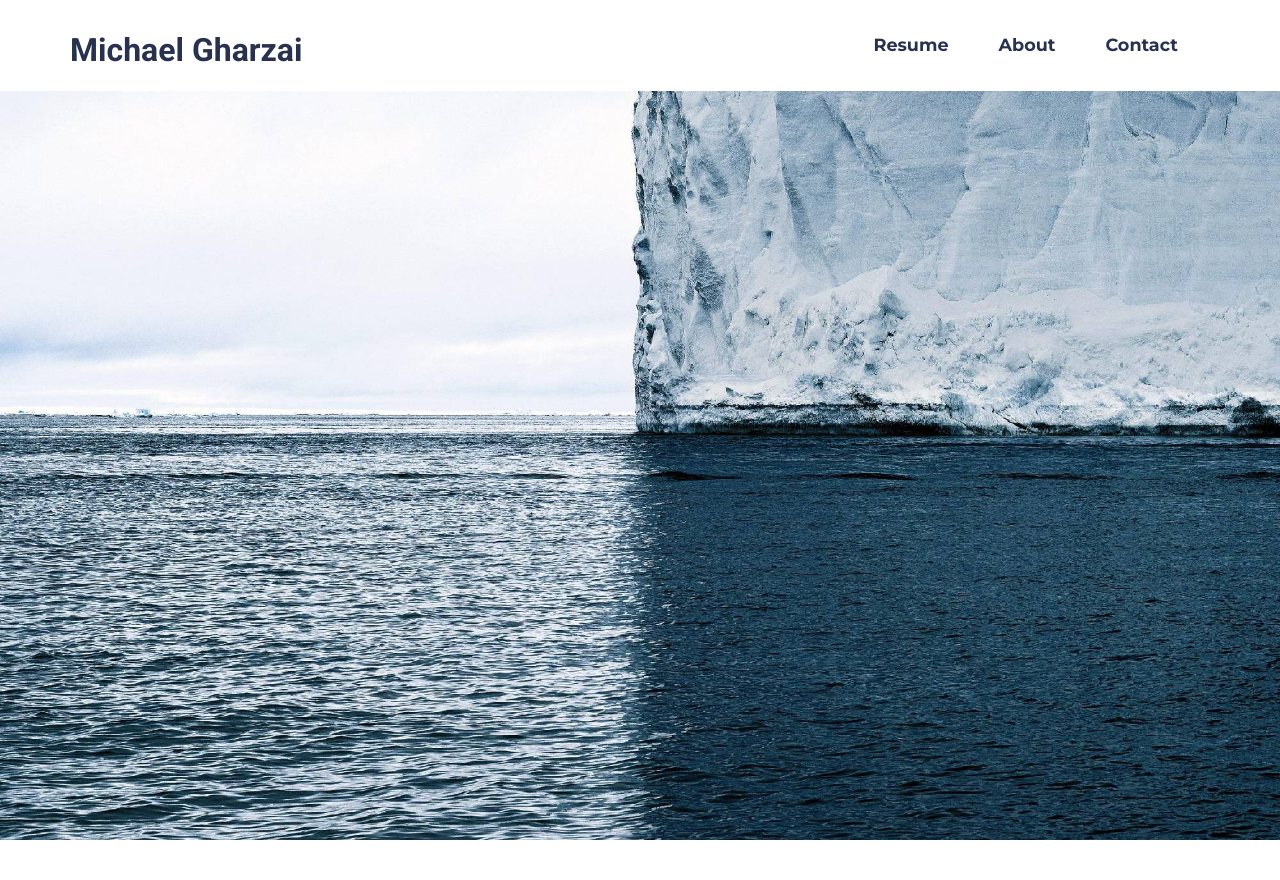
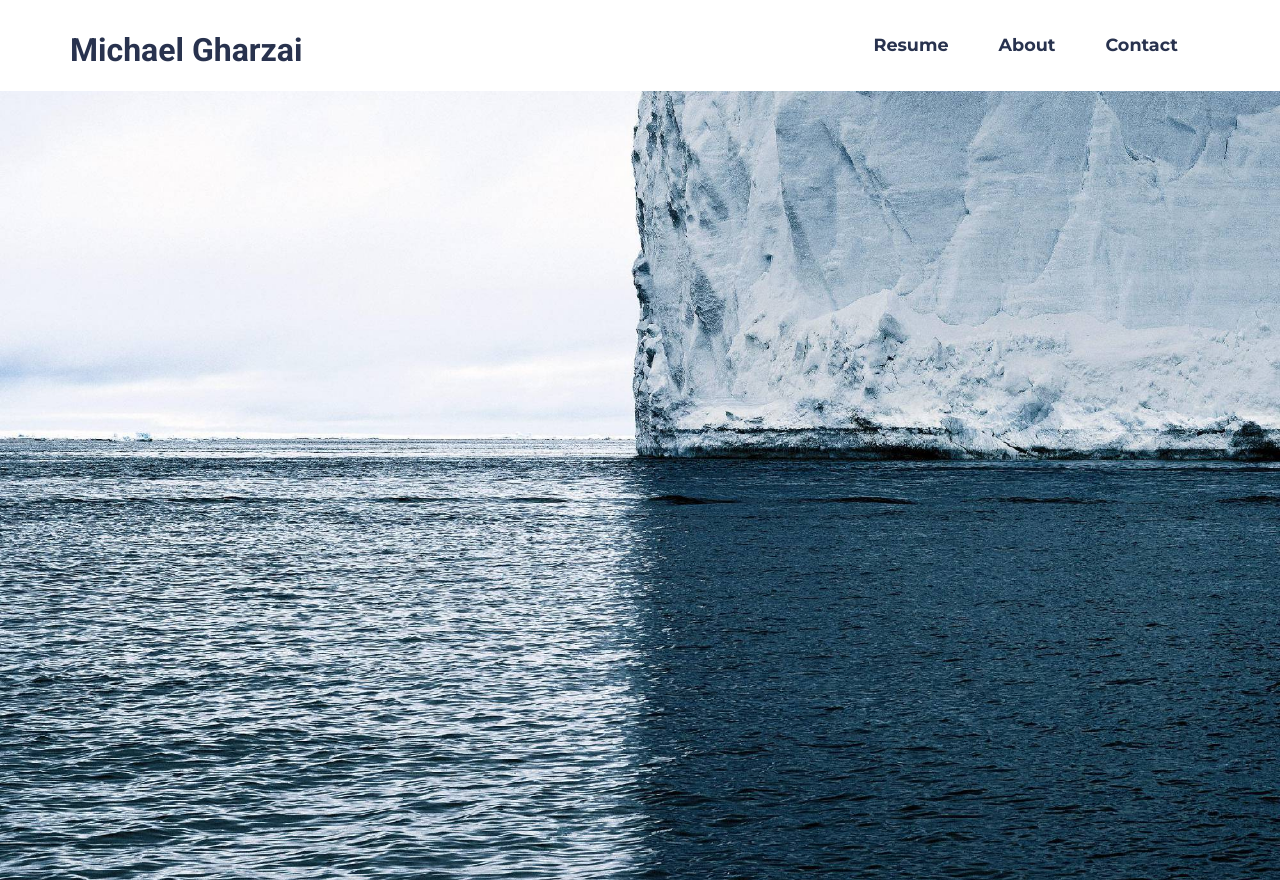
Before and after one commit to kaleemo/resumePage, a Django app: page / in a window 1280 px wide. Before the commit the page ends 840 px from the top, so only its background shows below. Run offline with Django 3.2, Linux system fonts and the light colour scheme; some libraries are stand-ins or nearby versions.

Commit message:
increase padding

```diff
--- a/michaelgharzai/static/css/mytheme.css
+++ b/michaelgharzai/static/css/mytheme.css
@@ -1,5 +1,5 @@
 body{
-	padding-top:40px;
+	padding-top:80px;
 }
 
 .imageClip
```
